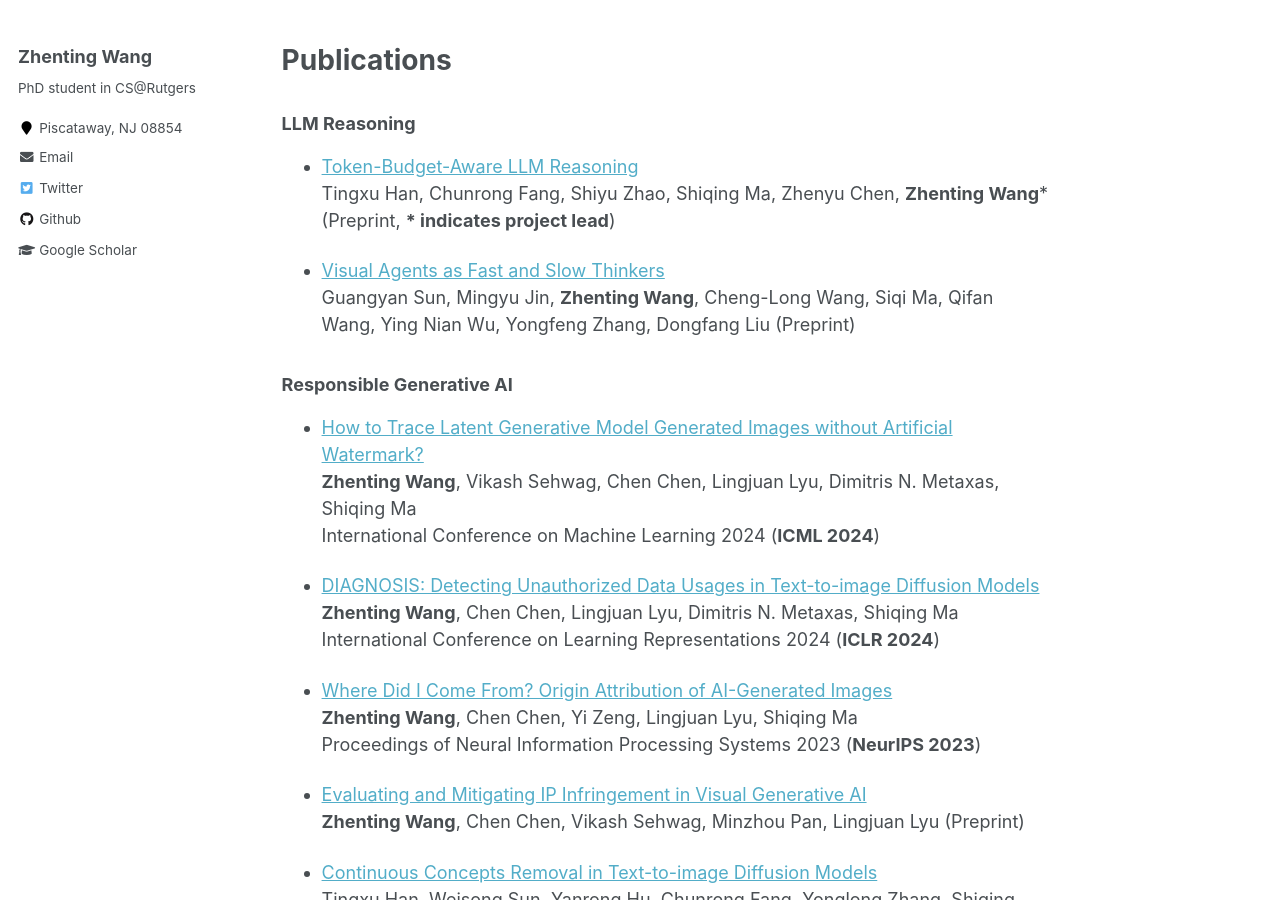
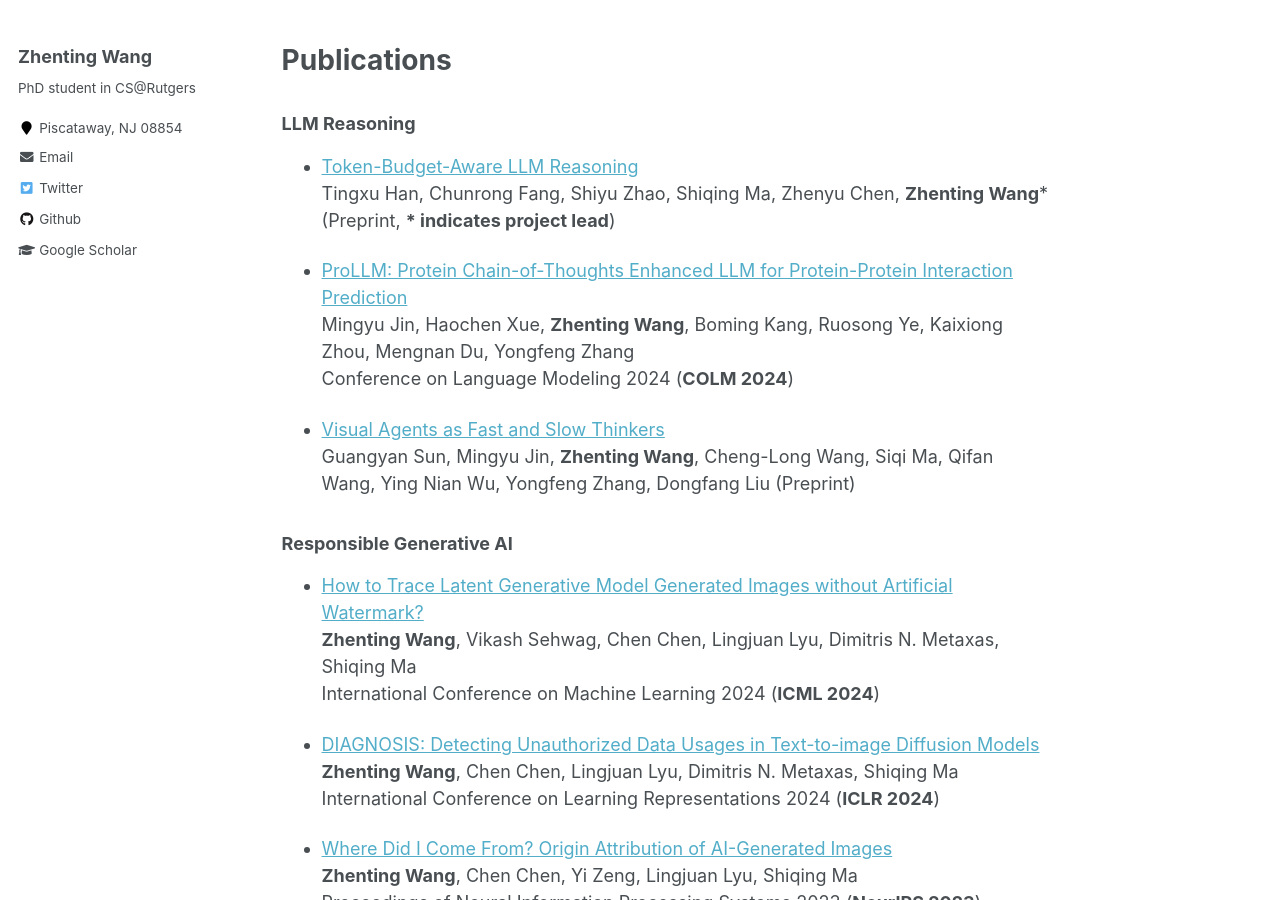
Before and after one commit to ZhentingWang/zhentingwang.github.io, a Jekyll site: the page built from _pages/about.md, in a window 1280 px wide and 900 px high, scrolled down 428 px. Built offline with Jekyll 4.4.1, drawn with Linux system fonts in a browser that asks for light colours; some of the changed text lies outside the part shown.

Commit message:
Update about.md

```diff
--- a/_pages/about.md
+++ b/_pages/about.md
@@ -66,6 +66,10 @@ Publications
 
 * [Token-Budget-Aware LLM Reasoning](https://arxiv.org/pdf/2412.18547)
 Tingxu Han, Chunrong Fang, Shiyu Zhao, Shiqing Ma, Zhenyu Chen, **Zhenting Wang**\* (Preprint, **\* indicates project lead**)
+
+* [ProLLM: Protein Chain-of-Thoughts Enhanced LLM for Protein-Protein Interaction Prediction](https://www.biorxiv.org/content/10.1101/2024.04.18.590025v1.full.pdf)
+Mingyu Jin, Haochen Xue, **Zhenting Wang**, Boming Kang, Ruosong Ye, Kaixiong Zhou, Mengnan Du, Yongfeng Zhang
+Conference on Language Modeling 2024 (**COLM 2024**)
 
 * [Visual Agents as Fast and Slow Thinkers](https://arxiv.org/pdf/2408.08862)
 Guangyan Sun, Mingyu Jin, **Zhenting Wang**, Cheng-Long Wang, Siqi Ma, Qifan Wang, Ying Nian Wu, Yongfeng Zhang, Dongfang Liu (Preprint)
```
Also changed, not shown: other parts of _pages/about.md (+0 -4 lines).
